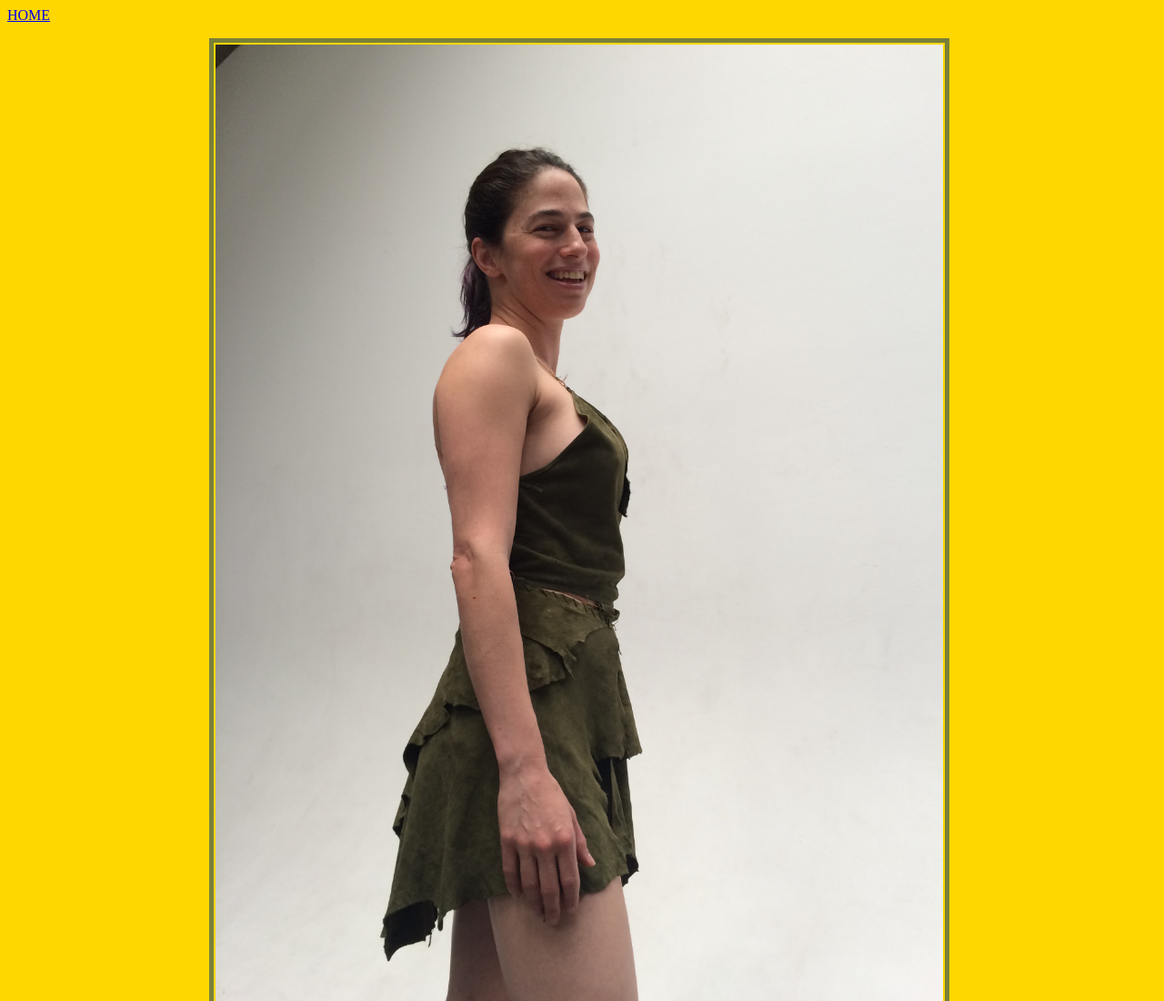
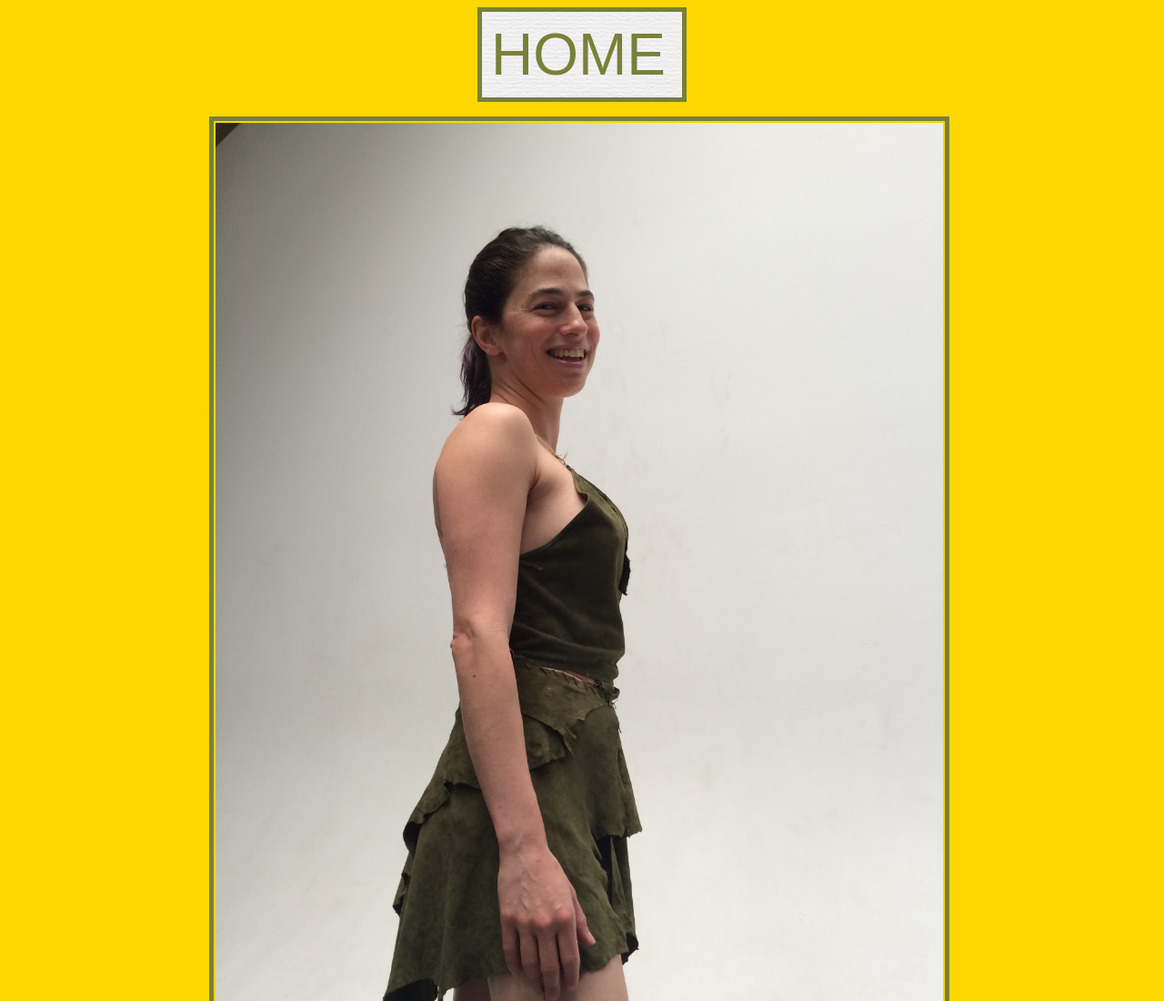
Before and after one commit to IlanaPearlman/ilanapearlman.github.io, a plain HTML site: page pictures.html in a window 1280 px wide. Shown: the top 1100 px of the page at 91% size. Drawn offline with Linux system fonts and the light colour scheme.

Commit message:
add shadow to home button text

```diff
--- a/styles.css
+++ b/styles.css
@@ -31,3 +31,23 @@ h1 {
   margin-top: 25px;
   margin-bottom: 25px;
 }
+
+header {
+  font-size: 400%;
+  font-family: Arial, sans-serif;
+  width: 200px;
+  padding: 10px;
+  margin: 0 auto;
+  background-image: url(photographs/paper.jpg);
+  border: 5px solid #798039;
+}
+
+header > a:link, header > a:visited {
+  color: #798039;
+  text-decoration: none;
+}
+
+header > a:hover, header > a:active {
+  color: #798039;
+  text-shadow: 2px 2px 4px #000000;
+}
```
